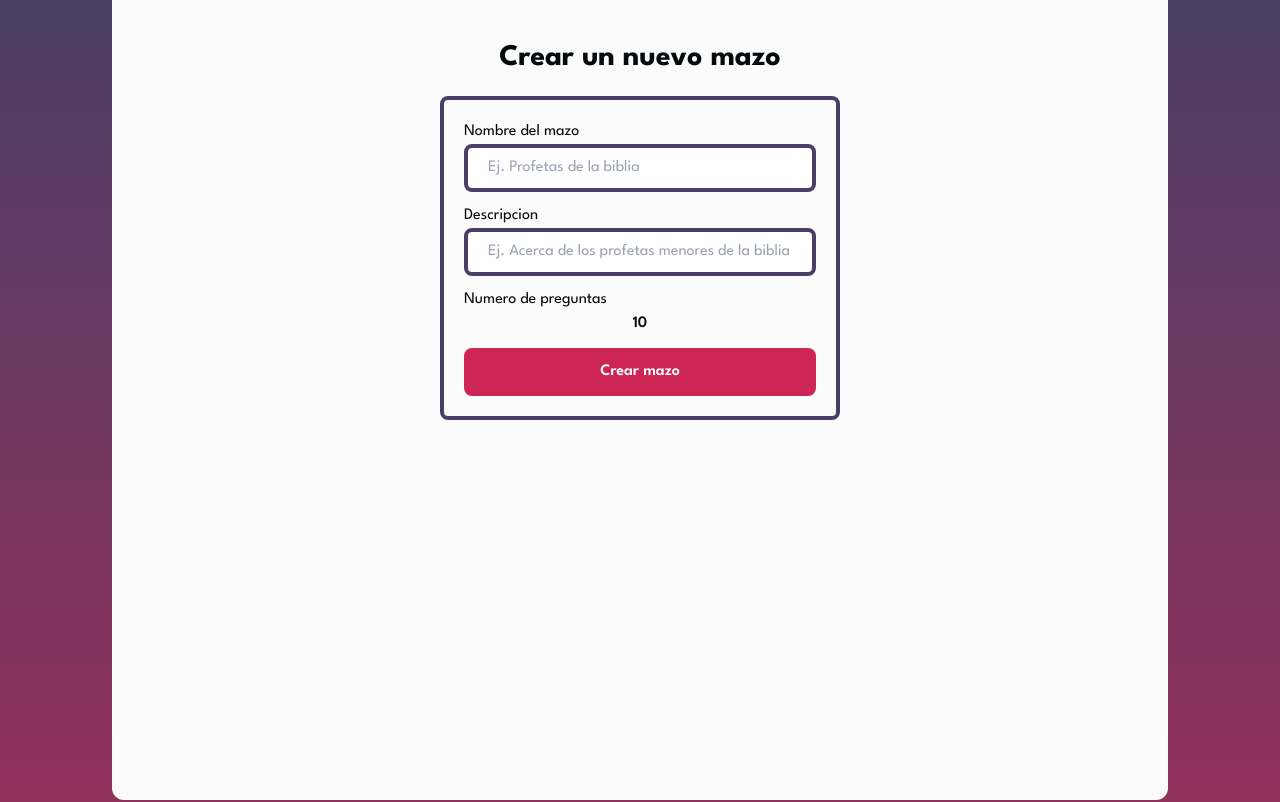
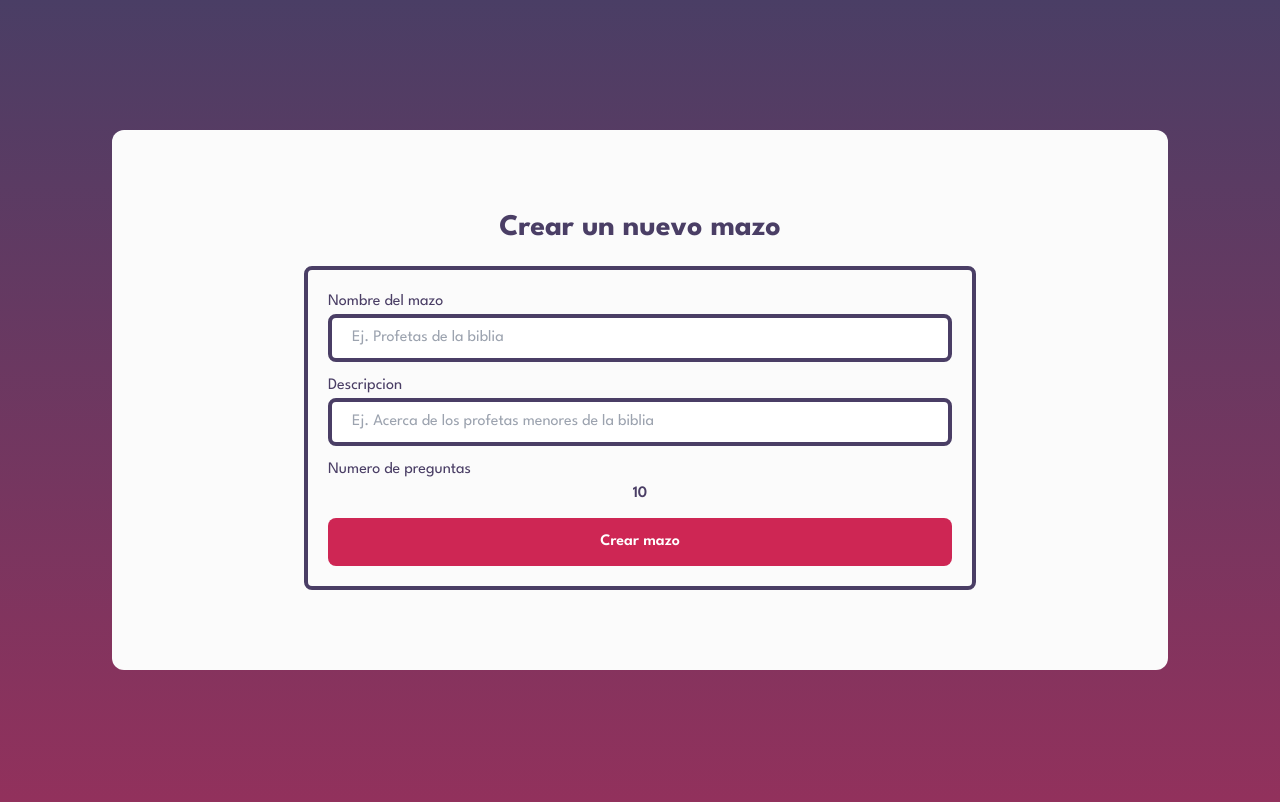
Before and after one commit to vinxcode/preguntas-biblicas, a Next.js app: page /create-deck in a window 1280 px wide. Shown: the top 802 px of the page. Built offline with nearby package versions, Linux system fonts and the light colour scheme; a web font is replaced by a local one.

Commit message:
Imporving the view and adding some validations before to do the POST request

```diff
--- a/app/create-deck/page.tsx
+++ b/app/create-deck/page.tsx
@@ -17,6 +17,7 @@ export default function CreateDeck() {
     const handleSubmit = async (e: any) => {
         e.preventDefault();
 
+        if (nombreDeck !== "" && descripcionDeck !== "") {
             try {
                 const response = await fetch('/api/mazo', {
                     method: 'POST',
@@ -42,24 +43,27 @@ export default function CreateDeck() {
             } catch (error) {
                 console.error('Error al insertar los datos:', error);
             }
+        } else {
+            alert('onde vaaaas prrro')
+        }
 
     };
     return (
-        <section className=' bg-white-bg w-full mt-0 h-screen rounded-b-xl p-10 font-league'>
+        <section className='bg-white-bg w-full my-auto rounded-xl p-20 font-league text-blue'>
             <h1 className='text-center text-3xl font-bold'>Crear un nuevo mazo</h1>
 
-            <div className='flex flex-col items-center gap-3 p-5 w-[400px] mx-auto rounded-lg border-4 border-blue mt-5'>
+            <div className='flex flex-col items-center gap-3 p-5 w-3/4 mx-auto rounded-lg border-4 border-blue mt-5'>
                 <div className='flex flex-col w-full'>
                     <label htmlFor="mazo">Nombre del mazo</label>
                     <input type="text" name="mazo" id="mazo" value={nombreDeck} placeholder='Ej. Profetas de la biblia'
                         className='py-2 px-5 rounded-lg border-4 border-blue'
-                        onChange={(e)=> setNombreDeck(e.target.value)}/>
+                        onChange={(e) => setNombreDeck(e.target.value)} />
                 </div>
                 <div className='flex flex-col w-full'>
                     <label htmlFor="descripcion">Descripcion</label>
                     <input type="text" name="descripcion" id="descripcion" value={descripcionDeck} placeholder='Ej. Acerca de los profetas menores de la biblia'
                         className='py-2 px-5 rounded-lg border-4 border-blue'
-                        onChange={(e)=> setDescripcionDeck(e.target.value)}/>
+                        onChange={(e) => setDescripcionDeck(e.target.value)} />
                 </div>
                 <div className='flex flex-col w-full'>
                     <label>Numero de preguntas</label>
```
Lines whose indentation alone changed are shown as unchanged.
